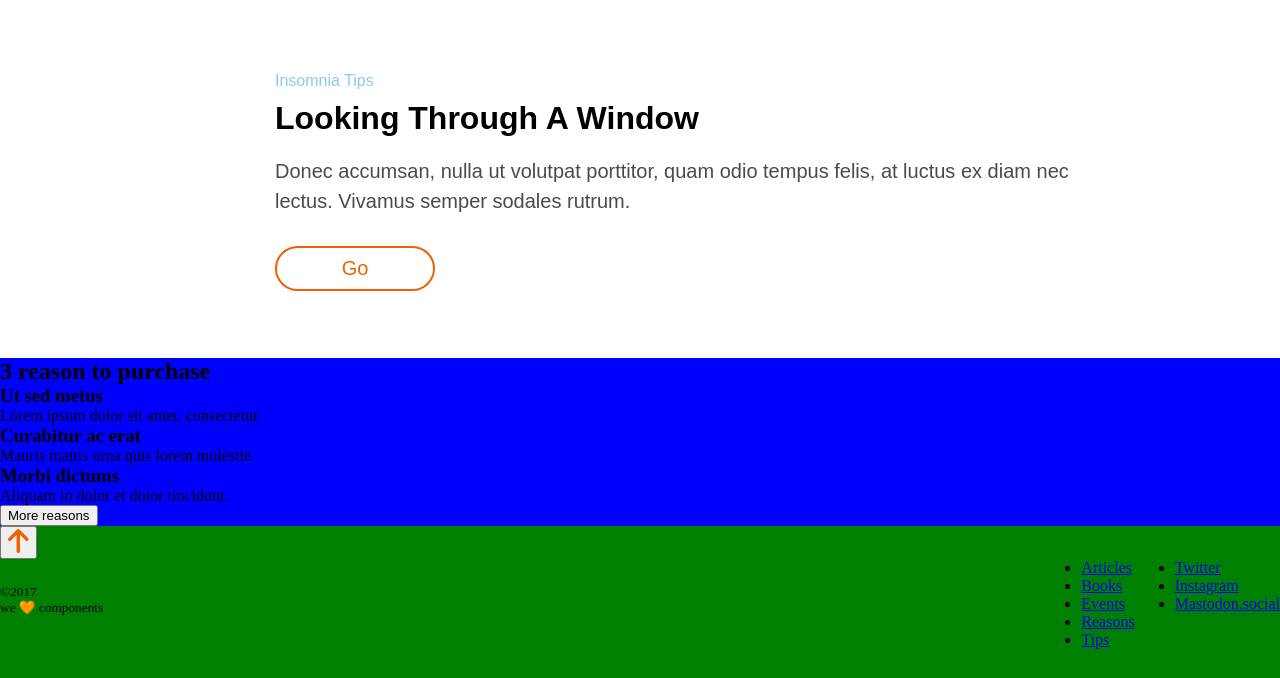
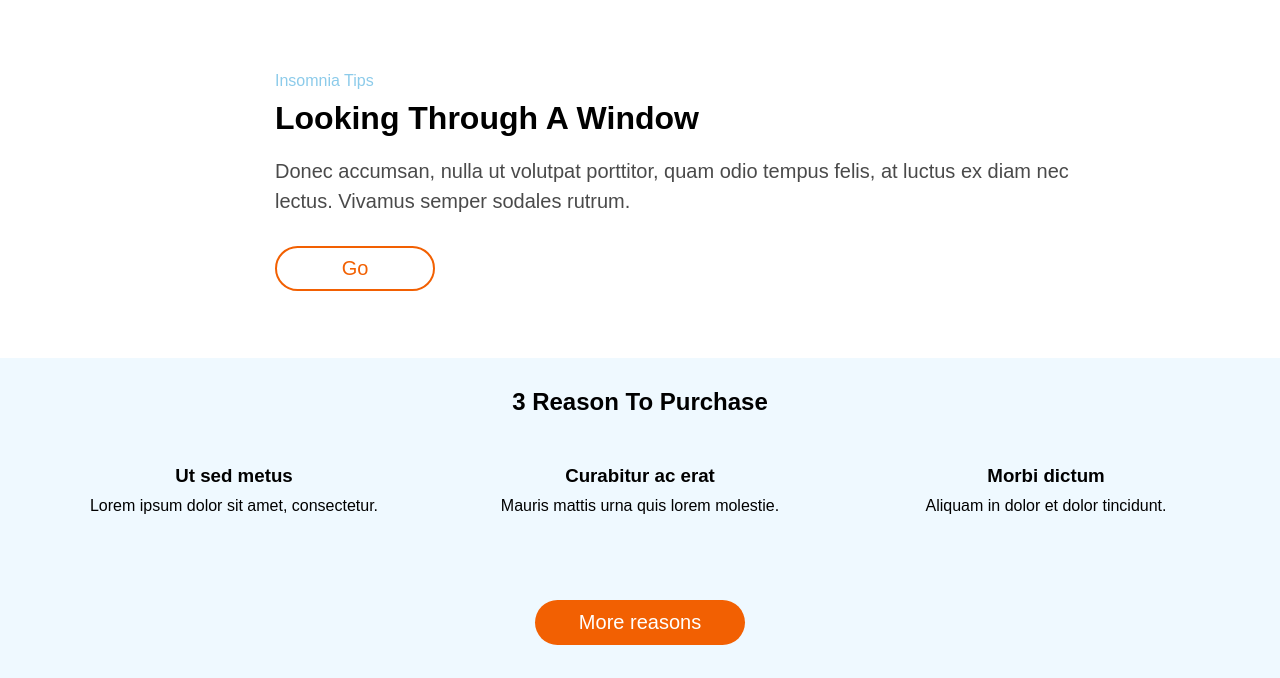
Before and after one commit to Adalab/modulo-1-evaluacion-final-GemaPujalte, a website: page src/html/index.html in a window 1280 px wide. Shown: the part 802-1480 px from the top of the page. Drawn offline with nearby package versions, Linux system fonts and the light colour scheme; files that its build step writes are made by us from their sources; files whose address does not match are found by name; a web font is replaced by a local one.

Commit message:
add scss from module 2 to main

```diff
--- a/src/html/partials/main.html
+++ b/src/html/partials/main.html
@@ -9,16 +9,26 @@
     <button class="main__button">Go</button>
   </section>
 
-  <section id="reason">
-    <h2>3 reason to purchase</h2>
-    <article>
-      <h3>Ut sed metus</h3>
-      <p>Lorem ipsum dolor sit amet, consectetur.</p>
-      <h3>Curabitur ac erat</h3>
-      <p>Mauris mattis urna quis lorem molestie.</p>
-      <h3>Morbi dictums</h3>
-      <p>Aliquam in dolor et dolor tincidunt.</p>
+  <section class="main__reason" id="reason">
+    <h2 class="main__reason--title">3 reason to purchase</h2>
+    <article class="main__wrapper--grid">
+      <div>
+        <h3 class="main__title--grid">Ut sed metus</h3>
+        <p class="main__text--grid">Lorem ipsum dolor sit amet, consectetur.</p>
+      </div>
+
+      <div>
+        <h3 class="main__title--grid">Curabitur ac erat</h3>
+        <p class="main__text--grid">Mauris mattis urna quis lorem molestie.</p>
+      </div>
+
+      <div>
+        <h3 class="main__title--grid">Morbi dictum</h3>
+        <p class="main__text--grid">Aliquam in dolor et dolor tincidunt.</p>
+      </div>
+      <div class="main__container--button">
+        <button class="main__button--reason">More reasons</button>
+      </div>
     </article>
-    <button>More reasons</button>
   </section>
 </main>
--- a/src/scss/core/_variables.scss
+++ b/src/scss/core/_variables.scss
@@ -7,6 +7,7 @@ $font-main2: "RobotoSlab Bold", sans-serif;
 
 $lightblue: #8ccbea;
 $bluesky: #0271bc;
+$ice-blue: #eff9ff;
 $white: #ffffff;
 $black: #000000;
 $greyish-brown: #4a4a4a;
--- a/src/scss/layout/_main.scss
+++ b/src/scss/layout/_main.scss
@@ -1,6 +1,4 @@
 .main {
-  background-color: blue;
-
   &__insomnia {
     background-color: $white;
     height: 376px;
@@ -107,4 +105,80 @@
     background-color: $lightblue;
     transition: background-color ease 1s;
   }
+
+  &__reason {
+    background-color: $ice-blue;
+    height: 624px;
+
+    @media all and (min-width: 768px) {
+      height: 397px;
+    }
+  }
+
+  &__reason--title {
+    font-family: $font-main2;
+    font-size: 24px;
+    text-transform: capitalize;
+    font-weight: bold;
+    text-align: center;
+    padding: 30px 15px 45px;
+  }
+
+  &__wrapper--grid {
+    display: grid;
+    grid-template-columns: 1fr;
+    grid-template-rows: 90px 90px 90px 90px;
+    gap: 45px;
+    margin: 0 70px;
+
+    @media all and (min-width: 768px) {
+      display: grid;
+      grid-template-columns: 1fr 1fr 1fr;
+      grid-template-rows: 98px 98px;
+      gap: 14px;
+      margin: 0 38px;
+    }
+  }
+
+  &__title--grid {
+    text-align: center;
+    font-family: $font-main2;
+    line-height: 30px;
+  }
+  &__text--grid {
+    text-align: center;
+    font-family: $font-header;
+    line-height: 30px;
+  }
+  &__button--reason {
+    width: 184px;
+    height: 45px;
+    border-radius: 22.5px;
+    border: none;
+    background-color: $bright-orange;
+    color: #ffffff;
+    font-family: $font-header;
+    font-size: 20px;
+    margin: 0 auto;
+    display: block;
+  }
+
+  &__button--reason:hover {
+    background-color: #ffffff;
+    color: $bright-orange;
+    transition: background-color ease 1s, color ease 1s;
+  }
+
+  @media all and (min-width: 768px) {
+    &__button--reason {
+      width: 210px;
+    }
+    &__container--button {
+      grid-column-start: 2;
+      grid-column-end: 3;
+      margin: auto;
+    }
+  }
 }
+
+//MAIN REASON
```
Also changed, not shown: src/html/index.html (+1 -0 lines).
